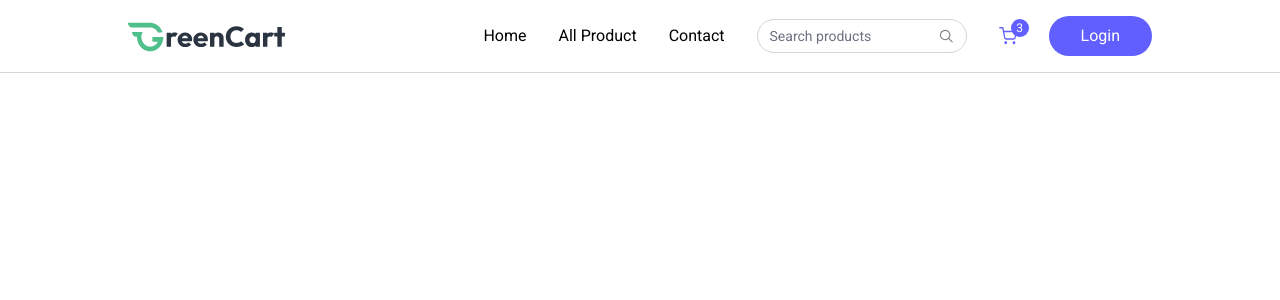
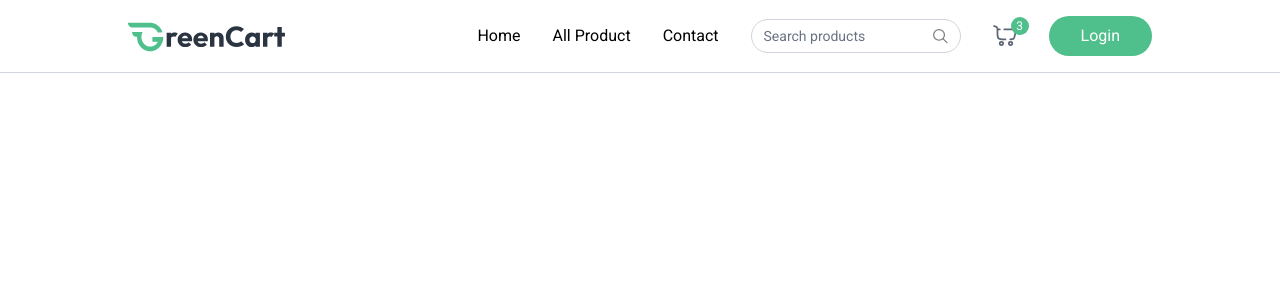
Before and after one commit to rezaazimibar/personal-portfolio, a React (Vite) app in the folder client/: page / in a window 1280 px wide. Shown: the top 300 px of the page. Built offline with nearby package versions, Linux system fonts and the light colour scheme.

Commit message:
add login and log out UI

```diff
--- a/client/src/components/Navbar.jsx
+++ b/client/src/components/Navbar.jsx
@@ -1,13 +1,21 @@
 import React from 'react'
 import { NavLink } from 'react-router-dom'
 import { assets } from '../assets/assets'
+import { AppContext, useAppContext } from '../context/AppContext'
 
 const Navbar = () => {
     const [open, setOpen] = React.useState(false)
+    const { user, setUser, setShowUserLogin, navigate } = useAppContext()
+
+    const logout = async () => {
+        setUser(null)
+        navigate('/')
+    }
+
     return (
         <nav className="flex items-center justify-between px-6 md:px-16 lg:px-24 xl:px-32 py-4 border-b border-gray-300 bg-white relative transition-all">
 
-            <NavLink to='/'>
+            <NavLink to='/' onClick={()=> setOpen(false)}>
                 <img className="h-9" src={assets.logo} alt="logo" />
             </NavLink>
 
@@ -20,42 +28,55 @@
 
                 <div className="hidden lg:flex items-center text-sm gap-2 border border-gray-300 px-3 rounded-full">
                     <input className="py-1.5 w-full bg-transparent outline-none placeholder-gray-500" type="text" placeholder="Search products" />
-                    <svg width="16" height="16" viewBox="0 0 16 16" fill="none" xmlns="http://www.w3.org/2000/svg">
-                        <path d="M10.836 10.615 15 14.695" stroke="#7A7B7D" stroke-width="1.2" stroke-linecap="round" stroke-linejoin="round" />
-                        <path clip-rule="evenodd" d="M9.141 11.738c2.729-1.136 4.001-4.224 2.841-6.898S7.67.921 4.942 2.057C2.211 3.193.94 6.281 2.1 8.955s4.312 3.92 7.041 2.783" stroke="#7A7B7D" stroke-width="1.2" stroke-linecap="round" stroke-linejoin="round" />
-                    </svg>
+                    <img src={assets.search_icon} alt='search' className='w-4 h-4' />
                 </div>
 
-                <div className="relative cursor-pointer">
-                    <svg width="18" height="18" viewBox="0 0 14 14" fill="none" xmlns="http://www.w3.org/2000/svg">
-                        <path d="M.583.583h2.333l1.564 7.81a1.17 1.17 0 0 0 1.166.94h5.67a1.17 1.17 0 0 0 1.167-.94l.933-4.893H3.5m2.333 8.75a.583.583 0 1 1-1.167 0 .583.583 0 0 1 1.167 0m6.417 0a.583.583 0 1 1-1.167 0 .583.583 0 0 1 1.167 0" stroke="#615fff" stroke-linecap="round" stroke-linejoin="round" />
-                    </svg>
-                    <button className="absolute -top-2 -right-3 text-xs text-white bg-indigo-500 w-[18px] h-[18px] rounded-full">3</button>
+                <div onClick={()=>navigate('/cart')} className="relative cursor-pointer">
+                    <img src={assets.nav_cart_icon} alt="cart" className='w-6 opacity-80' />
+                    <button className="absolute -top-2 -right-3 text-xs text-white bg-primary w-[18px] h-[18px] rounded-full">3</button>
                 </div>
 
-                <button className="cursor-pointer px-8 py-2 bg-indigo-500 hover:bg-indigo-600 transition text-white rounded-full">
+                {!user ? (<button onClick={()=> setShowUserLogin(true)} className="cursor-pointer px-8 py-2 bg-primary hover:bg-primary-dull transition text-white rounded-full">
                     Login
-                </button>
+                </button>):(
+                    <div className='relative group'>
+                        <img src={assets.profile_icon} className='w-10' alt="" />
+                        <ul className='hidden group-hover:block absolute top-10 right-0 bg-white shadow border border-gray-200 py-2.5 w-30 rounded-md text-sm z-40'>
+                            <li onClick={()=> navigate('my-orders')} className='p-1.5 pl-3 hover:bg-primary/10 cursor-pointer'>My Orders</li>
+                            <li onClick={logout} className='p-1.5 pl-3 hover:bg-primary/10 cursor-pointer'>Logout</li>
+                        </ul>
+                    </div>
+                )}
             </div>
 
             <button onClick={() => open ? setOpen(false) : setOpen(true)} aria-label="Menu" className="sm:hidden">
                 {/* Menu Icon SVG */}
-                <svg width="21" height="15" viewBox="0 0 21 15" fill="none" xmlns="http://www.w3.org/2000/svg">
-                    <rect width="21" height="1.5" rx=".75" fill="#426287" />
-                    <rect x="8" y="6" width="13" height="1.5" rx=".75" fill="#426287" />
-                    <rect x="6" y="13" width="15" height="1.5" rx=".75" fill="#426287" />
-                </svg>
+                <img src={assets.menu_icon} alt="menu" />
             </button>
 
             {/* Mobile Menu */}
-            <div className={`${open ? 'flex' : 'hidden'} absolute top-[60px] left-0 w-full bg-white shadow-md py-4 flex-col items-start gap-2 px-5 text-sm md:hidden`}>
-                <a href="#" className="block">Home</a>
-                <a href="#" className="block">About</a>
-                <a href="#" className="block">Contact</a>
-                <button className="cursor-pointer px-6 py-2 mt-2 bg-indigo-500 hover:bg-indigo-600 transition text-white rounded-full text-sm">
-                    Login
-                </button>
-            </div>
+            {open && (
+                <div className={`${open ? 'flex' : 'hidden'} absolute top-[60px] left-0 w-full bg-white shadow-md py-4 flex-col items-start gap-2 px-5 text-sm md:hidden`}>
+                    <NavLink to='/' onClick={() => setOpen(false)}>Home</NavLink>
+                    <NavLink to='/products' onClick={() => setOpen(false)}>All Product</NavLink>
+                    {user &&
+                        <NavLink to='/products' onClick={() => setOpen(false)}>My Orders</NavLink>
+                    }
+                    <NavLink to='/' onClick={() => setOpen(false)}>Contact</NavLink>
+
+                    {!user ? (
+                        <button onClick={() => {
+                            setOpen(false);
+                            setShowUserLogin(True)
+                        }} className="cursor-pointer px-6 py-2 mt-2 bg-primary hover:bg-primary-dull transition text-white rounded-full text-sm">
+                            Login
+                        </button>
+                    ) : (
+                        <button onClick={logout} className="cursor-pointer px-6 py-2 mt-2 bg-primary hover:bg-primary-dull transition text-white rounded-full text-sm">
+                            Logout
+                        </button>
+                    )}
+                </div>)}
 
         </nav>
     )
--- a/client/src/context/AppContext.jsx
+++ b/client/src/context/AppContext.jsx
@@ -1,4 +1,4 @@
-import { createContext, useState } from "react";
+import { createContext, useContext, useState } from "react";
 import { useNavigate } from "react-router-dom";
 
 export const AppContext = createContext();
@@ -8,8 +8,10 @@
     const navigate = useNavigate();
     const [user, setUser] = useState(null)
     const [isSeller, setIsSeller] = useState(false)
+    const [showUserLogin, setShowUserLogin] = useState(false)
 
-    const value = {navigate, user, setUser, setIsSeller, isSeller}
+    const value = {navigate, user, setUser, setIsSeller, isSeller,
+                 showUserLogin, setShowUserLogin}
 
     return <AppContext.Provider value={value}>
         {children}
@@ -17,5 +19,5 @@
 }
 
 export const useAppContext = ()=>{
-    return useAppContext(AppContext)
+    return useContext(AppContext)
 }
```
